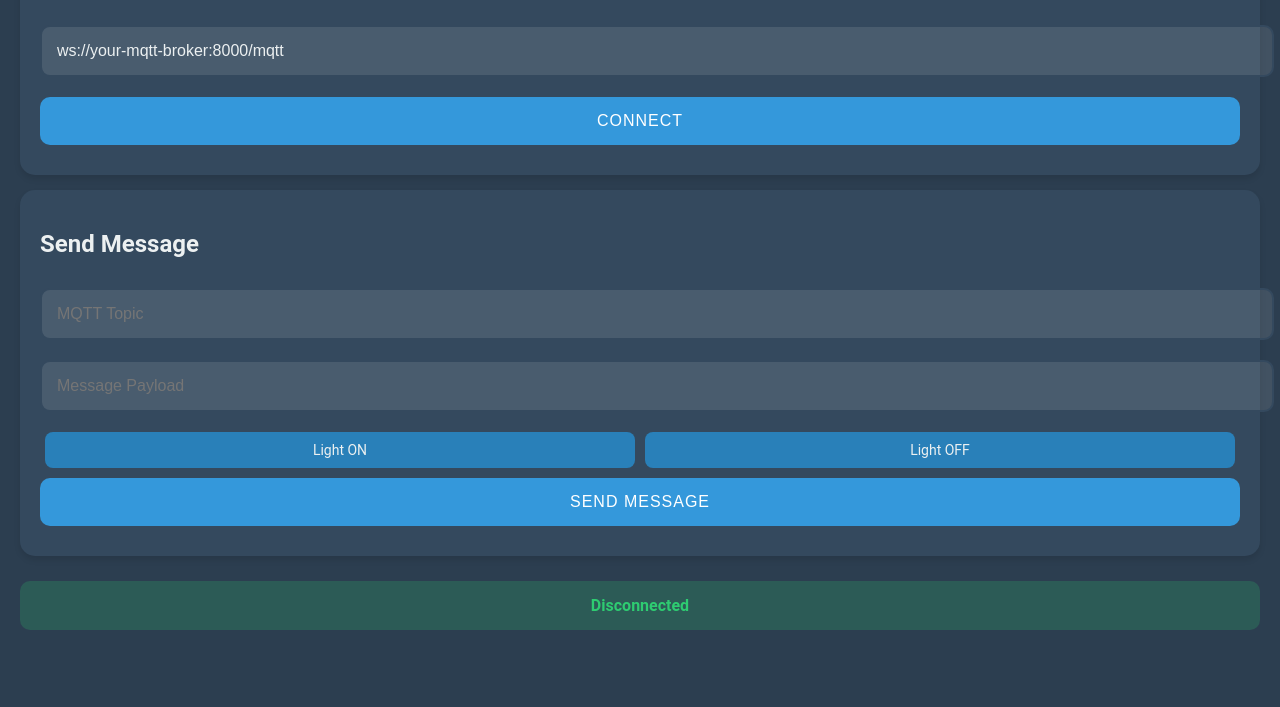
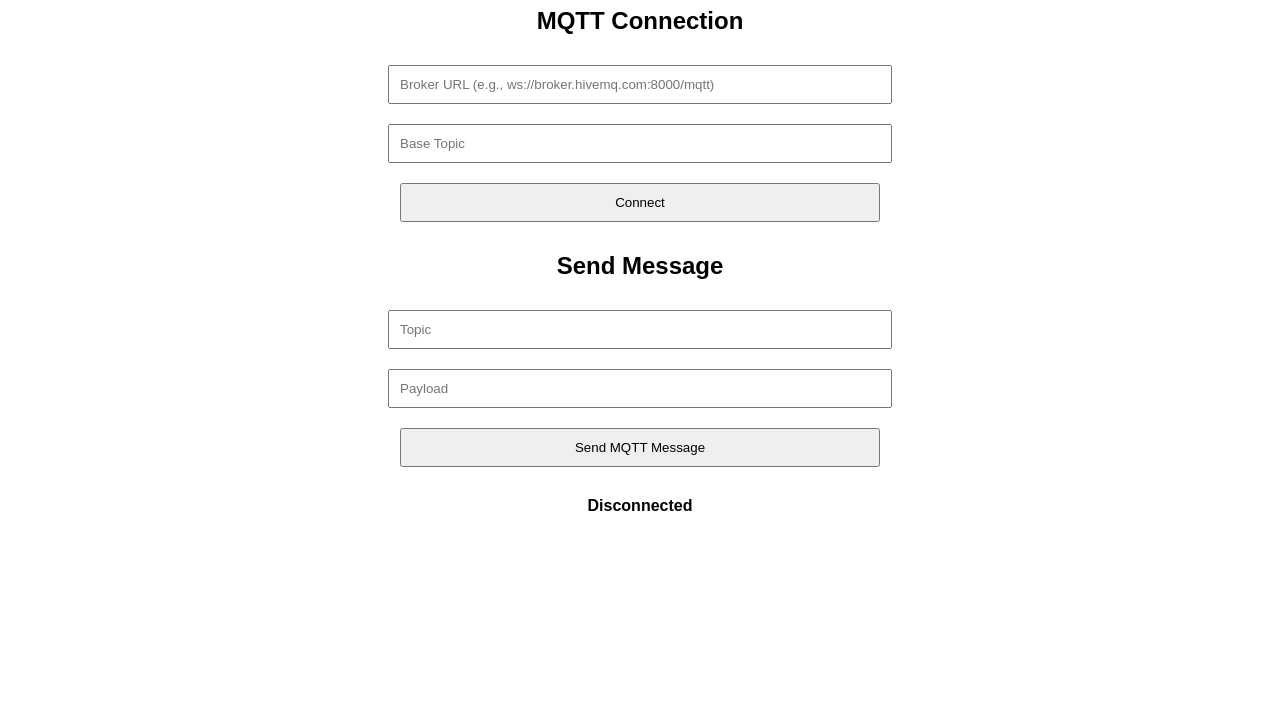
Before and after one commit to LeoM-tc/nspanel-mqtt, a plain HTML site: page index.html in a window 1280 px wide. Shown: the part 93-800 px from the top of the page. Drawn offline with Linux system fonts and the light colour scheme.

Commit message:
Update index.html

```diff
--- a/index.html
+++ b/index.html
@@ -2,153 +2,60 @@
 <html lang="en">
 <head>
     <meta charset="UTF-8">
-    <meta name="viewport" content="width=device-width, initial-scale=1.0, maximum-scale=1.0, user-scalable=no">
-    <title>NSPanel MQTT Control</title>
+    <meta name="viewport" content="width=device-width, initial-scale=1.0">
+    <title>MQTT Control Panel</title>
     <script src="https://cdnjs.cloudflare.com/ajax/libs/mqtt/5.3.2/mqtt.min.js"></script>
     <style>
-        :root {
-            --bg-primary: #2c3e50;
-            --bg-secondary: #34495e;
-            --accent-color: #3498db;
-            --text-color: #ecf0f1;
-            --error-color: #e74c3c;
-            --success-color: #2ecc71;
+        body {
+            font-family: Arial, sans-serif;
+            max-width: 600px;
+            margin: 0 auto;
+            padding: 20px;
+            text-align: center;
         }
-
-        html, body {
-            margin: 0;
-            padding: 0;
-            height: 100%;
-            width: 100%;
-            overflow: hidden;
-            font-family: 'Roboto', 'Segoe UI', sans-serif;
-            background-color: var(--bg-primary);
-            color: var(--text-color);
-            touch-action: none;
-            user-select: none;
-            -webkit-user-select: none;
+        .control-group {
+            margin-bottom: 20px;
         }
-
-        .container {
-            display: flex;
-            flex-direction: column;
-            height: 100vh;
-            padding: 20px;
-            box-sizing: border-box;
+        input, button {
+            margin: 10px;
+            padding: 10px;
+            width: 80%;
         }
-
-        .panel {
-            background-color: var(--bg-secondary);
-            border-radius: 15px;
-            padding: 20px;
-            margin-bottom: 15px;
-            box-shadow: 0 4px 6px rgba(0,0,0,0.1);
-        }
-
-        .touch-button {
-            display: block;
-            width: 100%;
-            padding: 15px;
-            margin: 10px 0;
-            border: none;
-            border-radius: 10px;
-            background-color: var(--accent-color);
-            color: white;
-            font-size: 16px;
-            text-transform: uppercase;
-            letter-spacing: 1px;
-            transition: background-color 0.2s ease;
-            touch-action: manipulation;
-        }
-
-        .touch-button:active {
-            background-color: #2980b9;
-        }
-
-        .touch-input {
-            width: 100%;
-            padding: 15px;
-            margin: 10px 0;
-            border: 2px solid var(--bg-secondary);
-            border-radius: 10px;
-            background-color: rgba(255,255,255,0.1);
-            color: var(--text-color);
-            font-size: 16px;
-        }
-
         #status {
-            text-align: center;
-            padding: 15px;
-            border-radius: 10px;
+            margin-top: 20px;
             font-weight: bold;
-            margin-top: 10px;
-        }
-
-        .status-connected {
-            background-color: rgba(46, 204, 113, 0.2);
-            color: var(--success-color);
-        }
-
-        .status-error {
-            background-color: rgba(231, 76, 60, 0.2);
-            color: var(--error-color);
-        }
-
-        .preset-buttons {
-            display: flex;
-            justify-content: space-between;
-            margin-top: 10px;
-        }
-
-        .preset-button {
-            flex: 1;
-            margin: 0 5px;
-            padding: 10px;
-            background-color: #2980b9;
-            border-radius: 8px;
-            text-align: center;
-            font-size: 14px;
         }
     </style>
 </head>
 <body>
-    <div class="container">
-        <div class="panel">
-            <h2>MQTT Connection</h2>
-            <input type="text" id="broker" class="touch-input" placeholder="Broker URL (ws://)" value="ws://your-mqtt-broker:8000/mqtt">
-            <button onclick="connect()" class="touch-button">Connect</button>
-        </div>
+    <h1>MQTT Control Panel</h1>
 
-        <div class="panel">
-            <h2>Send Message</h2>
-            <input type="text" id="messageTopic" class="touch-input" placeholder="MQTT Topic">
-            <input type="text" id="messagePayload" class="touch-input" placeholder="Message Payload">
+    <div class="control-group">
+        <h2>MQTT Connection</h2>
+        <input type="text" id="broker" placeholder="Broker URL (e.g., ws://broker.hivemq.com:8000/mqtt)">
+        <input type="text" id="topic" placeholder="Base Topic">
+        <button onclick="connect()">Connect</button>
+    </div>
 
-            <div class="preset-buttons">
-                <div class="preset-button" onclick="sendPreset('light/living', 'ON')">Light ON</div>
-                <div class="preset-button" onclick="sendPreset('light/living', 'OFF')">Light OFF</div>
-            </div>
+    <div class="control-group">
+        <h2>Send Message</h2>
+        <input type="text" id="messageTopic" placeholder="Topic">
+        <input type="text" id="messagePayload" placeholder="Payload">
+        <button onclick="sendMessage()">Send MQTT Message</button>
+    </div>
 
-            <button onclick="sendMessage()" class="touch-button">Send Message</button>
-        </div>
-
-        <div id="status" class="status-connected">Disconnected</div>
-    </div>
+    <div id="status">Disconnected</div>
 
     <script>
         let client = null;
 
-        function updateStatus(message, isError = false) {
-            const status = document.getElementById('status');
-            status.textContent = message;
-            status.className = isError ? 'status-error' : 'status-connected';
-        }
-
         function connect() {
             const brokerUrl = document.getElementById('broker').value;
+            const baseTopic = document.getElementById('topic').value;
+            const statusDiv = document.getElementById('status');
 
             if (!brokerUrl) {
-                updateStatus('Please enter broker URL', true);
+                alert('Please enter a broker URL');
                 return;
             }
 
@@ -156,24 +63,28 @@
                 client = mqtt.connect(brokerUrl);
 
                 client.on('connect', () => {
-                    updateStatus('Connected to ' + brokerUrl);
+                    statusDiv.textContent = 'Connected to ' + brokerUrl;
+                    statusDiv.style.color = 'green';
                 });
 
                 client.on('error', (error) => {
-                    updateStatus('Connection Error: ' + error, true);
+                    statusDiv.textContent = 'Connection Error: ' + error;
+                    statusDiv.style.color = 'red';
                 });
 
                 client.on('disconnect', () => {
-                    updateStatus('Disconnected', true);
+                    statusDiv.textContent = 'Disconnected';
+                    statusDiv.style.color = 'red';
                 });
             } catch (error) {
-                updateStatus('Connection Failed: ' + error, true);
+                statusDiv.textContent = 'Connection Failed: ' + error;
+                statusDiv.style.color = 'red';
             }
         }
 
         function sendMessage() {
             if (!client) {
-                updateStatus('Connect to broker first', true);
+                alert('Please connect to a broker first');
                 return;
             }
 
@@ -181,51 +92,19 @@
             const payload = document.getElementById('messagePayload').value;
 
             if (!topic || !payload) {
-                updateStatus('Enter topic and payload', true);
+                alert('Please enter both topic and payload');
                 return;
             }
 
             client.publish(topic, payload, (error) => {
                 if (error) {
-                    updateStatus('Publish Error: ' + error, true);
+                    console.error('Message publish error:', error);
                 } else {
-                    updateStatus('Message Published Successfully');
+                    console.log('Message published successfully');
+                    // Optionally, you could add a visual indication of successful message send
                 }
             });
         }
-
-        function sendPreset(topic, payload) {
-            if (!client) {
-                updateStatus('Connect to broker first', true);
-                return;
-            }
-
-            client.publish(topic, payload, (error) => {
-                if (error) {
-                    updateStatus('Preset Send Error: ' + error, true);
-                } else {
-                    updateStatus(`Sent ${payload} to ${topic}`);
-                }
-            });
-        }
-
-        // Fullscreen and touch prevention
-        window.onload = function() {
-            // Prevent default touch behaviors
-            document.addEventListener('touchmove', e => e.preventDefault(), { passive: false });
-
-            // Attempt fullscreen
-            const elem = document.documentElement;
-            if (elem.requestFullscreen) {
-                elem.requestFullscreen();
-            } else if (elem.mozRequestFullScreen) {
-                elem.mozRequestFullScreen();
-            } else if (elem.webkitRequestFullscreen) {
-                elem.webkitRequestFullscreen();
-            } else if (elem.msRequestFullscreen) {
-                elem.msRequestFullscreen();
-            }
-        };
     </script>
 </body>
 </html>
```
